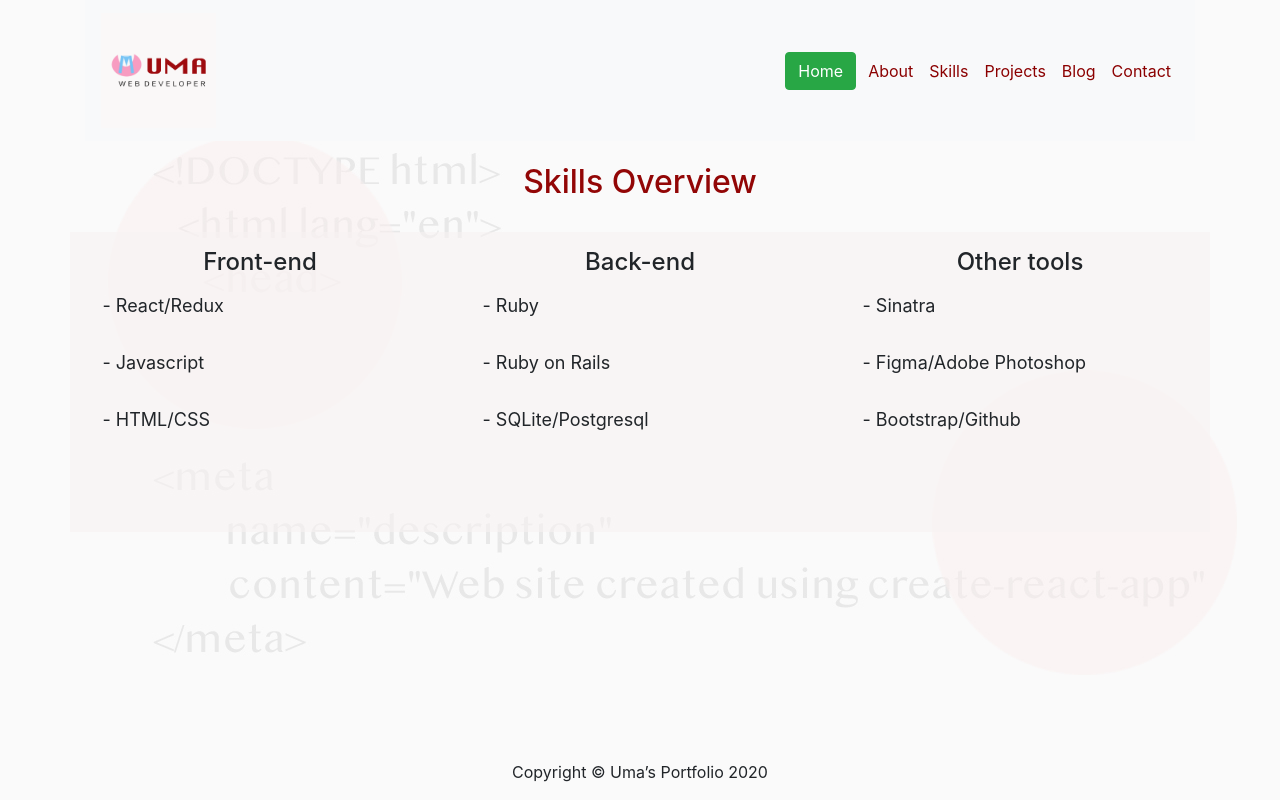
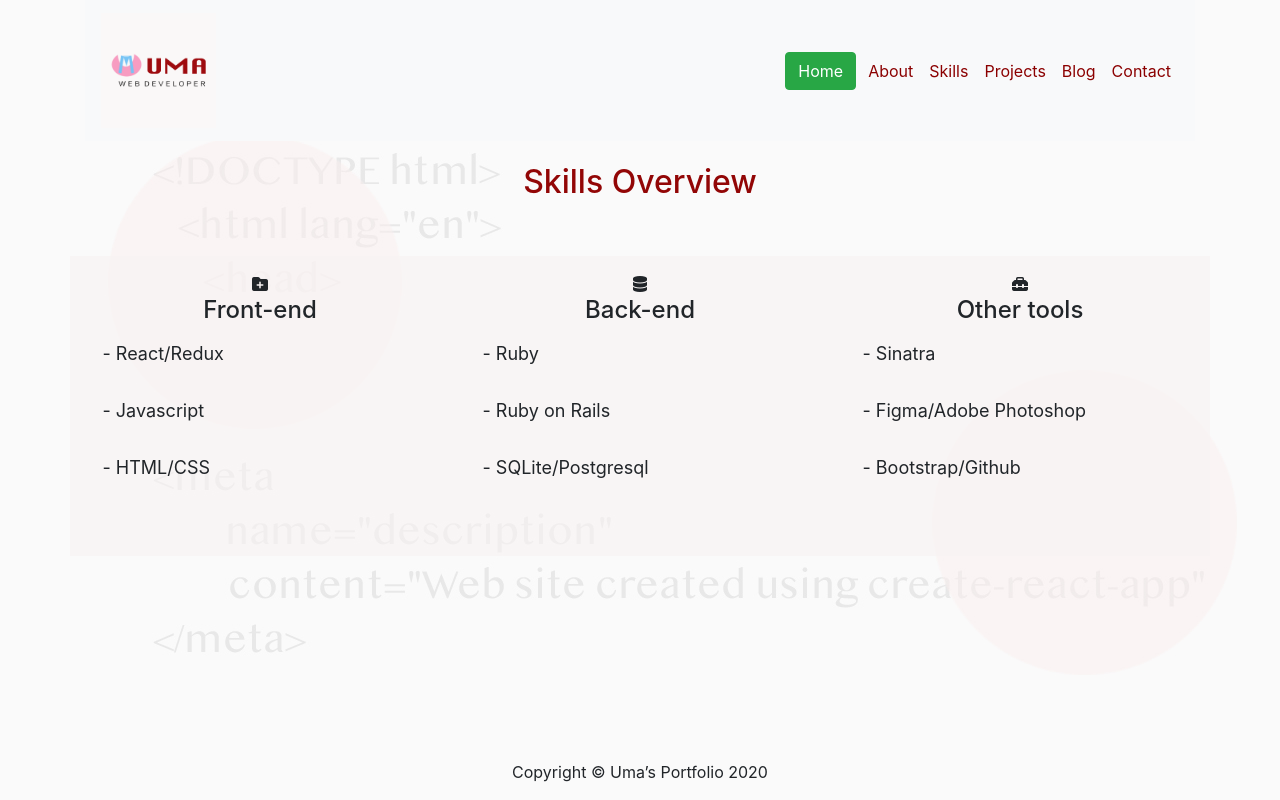
Before and after one commit to mdr-uma/portfolio, a React (Create React App) app: page /skills in a window 1280 px wide. Built offline with nearby package versions, Linux system fonts and the light colour scheme.

Commit message:
add icons and break line after h2

```diff
--- a/src/components/Skills.js
+++ b/src/components/Skills.js
@@ -3,21 +3,24 @@ import React from 'react'
 const Skills = () => {
     return(
         <div className="container">
-            <h2>Skills Overview</h2>
+            <h2>Skills Overview</h2><br/>
             <div className="row">
                 <div className="col-sm-4 pt-3">
+                    <i className="fas fa-folder-plus icons"></i>
                     <h4>Front-end</h4>
                     <p>- React/Redux</p>
                     <p>- Javascript</p>
                     <p>- HTML/CSS</p>
                 </div>
                 <div className="col-sm-4 pt-3">
+                    <i className="fas fa-database icons"></i>
                     <h4>Back-end</h4>
                     <p>- Ruby</p>
                     <p>- Ruby on Rails</p>
                     <p>- SQLite/Postgresql</p>
                 </div>
                 <div className="col-sm-4 pt-3">
+                    <i className="fas fa-toolbox icons"></i>
                     <h4>Other tools</h4>
                     <p>- Sinatra</p>
                     <p>- Figma/Adobe Photoshop</p>
```
